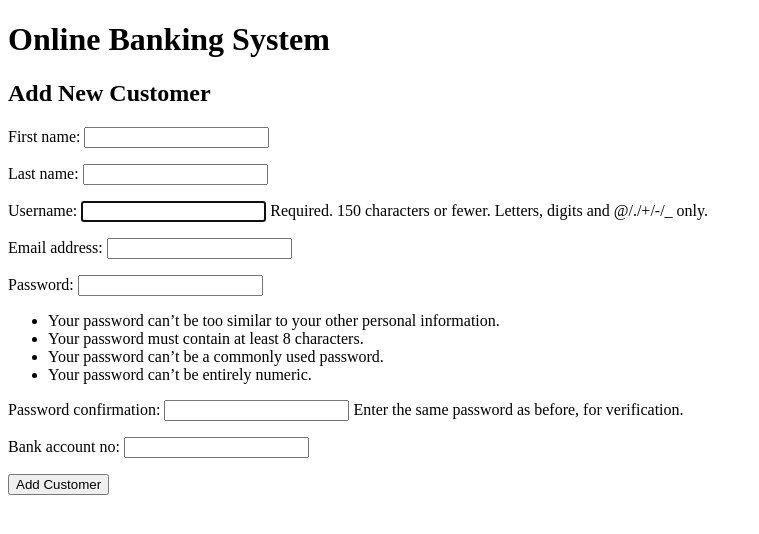
After one commit to ShifatiRabbi/OnlineBankingSystem-using-django, a Django app: page /add_customer/ in a window 1280 px wide. The commit adds this page. Shown: the top 534 px of the page, without its empty margins (0-759 px from the left). Run offline with Django 5.2, Linux system fonts and the light colour scheme.

Commit message:
Add new customer initial step

```diff
--- /dev/null
+++ b/MainApp/forms.py
@@ -0,0 +1,19 @@
+from django import forms
+from django.contrib.auth.forms import UserCreationForm
+from django.contrib.auth.models import User
+from .models import UserProfile
+
+class CustomerCreationForm(UserCreationForm):
+    bank_account_no = forms.CharField(max_length=20, required=True)
+
+    class Meta:
+        model = User
+        fields = ['first_name', 'last_name', 'username', 'email', 'password1', 'password2']
+
+    def save(self, commit=True):
+        user = super().save(commit=False)
+        bank_account_no = self.cleaned_data['bank_account_no']
+        if commit:
+            user.save()
+            UserProfile.objects.create(user=user, bank_account_no=bank_account_no)
+        return user
--- a/MainApp/urls.py
+++ b/MainApp/urls.py
@@ -3,9 +3,10 @@ from . import views
 
 urlpatterns = [
     path('admin_dashboard/', views.admin_dashboard, name='admin_dashboard'),
+    path('', views.admin_dashboard, name='admin_dashboard'),
     path('see_all_users/', views.see_all_users, name='see_all_users'),
     path('see_all_transactions/', views.see_all_transactions, name='see_all_transactions'),
-    path('add_new_user/', views.add_new_user, name='add_new_user'),
+    path('add_customer/', views.add_customer, name='add_customer'),
     path('login_to_user/', views.login_to_user, name='login_to_user'),
     # Add more URL patterns for other functionalities if needed
 ]
--- a/MainApp/views.py
+++ b/MainApp/views.py
@@ -3,8 +3,9 @@ from django.contrib.auth.decorators import login_required
 from .models import UserProfile, Transaction
 from django.contrib.auth.models import User
 from django.contrib import messages
+from .forms import CustomerCreationForm
 
-# Admin Views
+#******************** || Admin Views || **********************
 #@login_required
 def admin_dashboard(request):
     return render(request, 'admin_dashboard.html')
@@ -17,13 +18,26 @@ def see_all_transactions(request):
     # Logic to retrieve and display all transactions
     pass
 
-def add_new_user(request):
-    # Logic to add a new user
-    pass
+
 
 def login_to_user(request):
     # Logic to login to a user (without a password)
     pass
+
+
+#@login_required
+def add_customer(request):
+    if request.method == 'POST':
+        form = CustomerCreationForm(request.POST)
+        if form.is_valid():
+            form.save()
+            messages.success(request, 'New customer added successfully!')
+            return redirect('admin_dashboard')  # Redirect to admin dashboard after successful addition
+    else:
+        form = CustomerCreationForm()
+
+    return render(request, 'add_customer.html', {'form': form})
+
 """
 @login_required
 def add_customer(request):
--- /dev/null
+++ b/details.txt
@@ -0,0 +1,3 @@
+   email			username	password		bank_acc_no
+
+1. test1@gmail.com		Testing1	*121*test1#		SMA20231226001
--- /dev/null
+++ b/templates/add_customer.html
@@ -0,0 +1,10 @@
+{% extends 'base.html' %}
+
+{% block content %}
+    <h2>Add New Customer</h2>
+    <form method="post">
+        {% csrf_token %}
+        {{ form.as_p }}
+        <button type="submit">Add Customer</button>
+    </form>
+{% endblock %}
--- a/templates/admin_dashboard.html
+++ b/templates/admin_dashboard.html
@@ -6,7 +6,7 @@
     <ul>
         <li><a href="{% url 'see_all_users' %}">See All Users</a></li>
         <li><a href="{% url 'see_all_transactions' %}">See All Transactions</a></li>
-        <li><a href="{% url 'add_new_user' %}">Add New User</a></li>
+        <li><a href="{% url 'add_customer' %}">Add New Customer</a></li>
         <li><a href="{% url 'login_to_user' %}">Login to Any User</a></li>
         <!-- You can add more options here -->
     </ul>
--- a/templates/base.html
+++ b/templates/base.html
@@ -2,12 +2,12 @@
 <html lang="en">
 <head>
     <meta charset="UTF-8">
-    <title>Your Site Title</title>
-    <!-- Add your CSS and other necessary links here -->
+    <title>Online Banking System</title>
+    <!-- Add your CSS, JavaScript links, and other necessary elements here -->
 </head>
 <body>
     <header>
-        <h1>Your Site Header</h1>
+        <h1>Online Banking System</h1>
         <!-- Add other header content here -->
     </header>
 
```
Also changed, not shown: db.sqlite3.
